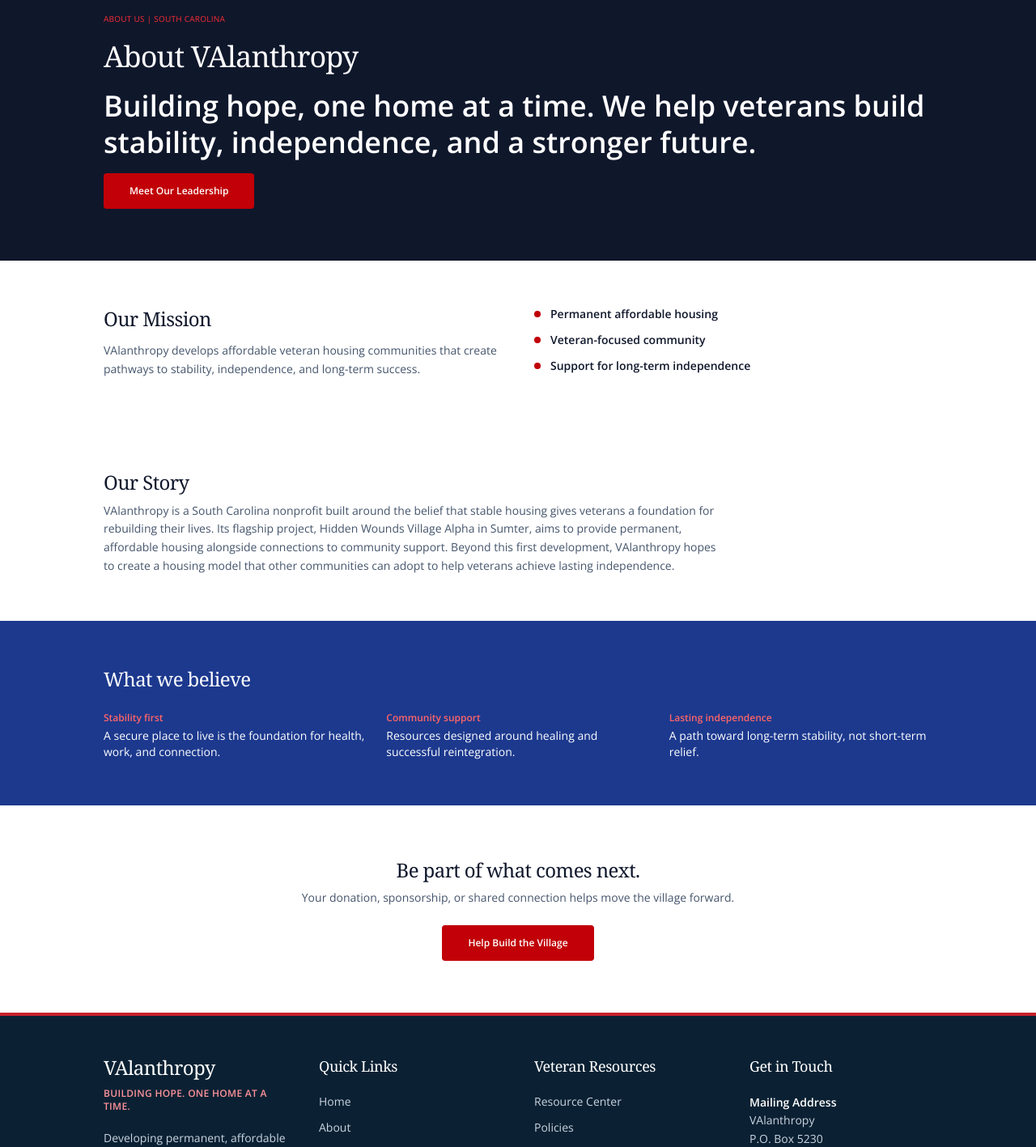
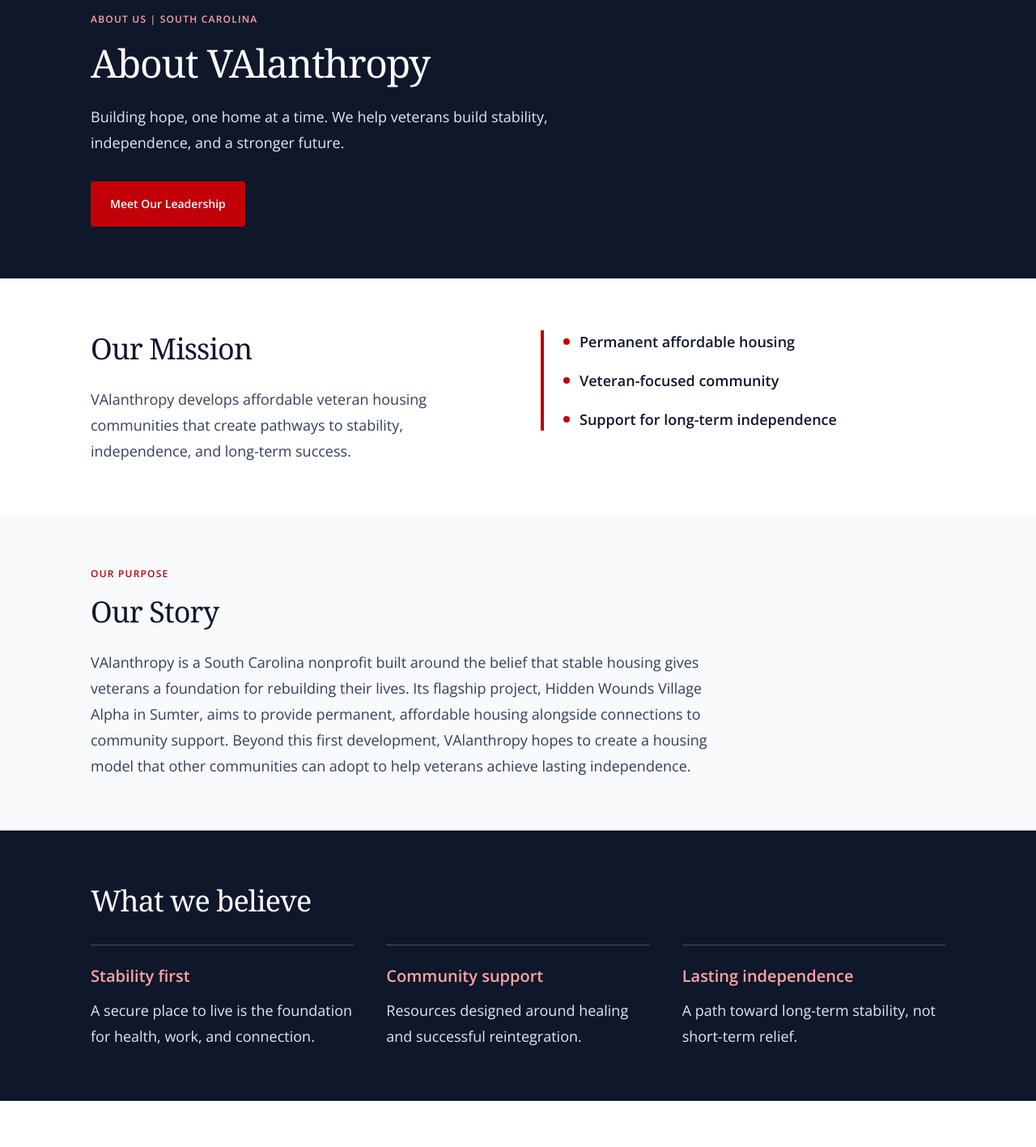
Before and after one commit to ktp-usc/valanthropy, a Next.js app: page /about in a window 1280 px wide. Shown: the part 120-1537 px from the top of the page at 81% size. Built offline with nearby package versions, Linux system fonts and the light colour scheme.

Commit message:
Match About page styling to Contact

```diff
--- a/app/about/page.tsx
+++ b/app/about/page.tsx
@@ -15,33 +15,60 @@ const values = [
         desc: "A path toward long-term stability, not short-term relief.",
     },
 ];
-const section_fonts = "bg-slate-900 px-4 py-10 text-white sm:px-8 sm:py-12 md:px-16 md:py-16"
-const division_fonts = "mx-auto max-w-5xl"
-const navigation_fonts = "mb-4 text-[10px] uppercase tracking-wide text-red-500"
-const h1_fonts = "mb-4 text-3xl font-bold leading-tight sm:text-4xl"
-const description_fonts = "mb-4 text-2xl font-bold leading-tight sm:text-4xl"
-const link_fonts = "inline-flex min-h-11 max-w-full items-center justify-center rounded bg-red-700 px-6 py-3 text-center text-sm font-semibold text-white transition hover:bg-red-800 focus-visible:outline-2 focus-visible:outline-offset-2 focus-visible:outline-white sm:px-8 sm:text-xs"
-const white_background = "bg-white px-4 py-10 sm:px-8 sm:py-12 md:px-16 md:py-14"
+
+const highlights = [
+    "Permanent affordable housing",
+    "Veteran-focused community",
+    "Support for long-term independence",
+];
+
+// Layout — matches Contact.
+const CONTAINER =
+    "mx-auto w-full max-w-6xl px-5 sm:px-8 lg:px-12";
+const SECTION = "py-12 md:py-16";
+const TWO_COLUMNS =
+    "grid items-start gap-8 md:grid-cols-2 md:gap-14";
+
+// Typography
+const EYEBROW =
+    "mb-4 text-xs font-semibold uppercase tracking-widest text-red-700";
+const PAGE_TITLE =
+    "mb-5 max-w-4xl font-heading text-4xl font-normal leading-tight tracking-tight text-white md:text-5xl";
+const SECTION_TITLE =
+    "font-heading text-3xl font-normal leading-tight tracking-tight text-slate-900 md:text-4xl";
+const BODY =
+    "text-base font-normal leading-7 text-slate-700 md:text-lg md:leading-8";
+
+// Buttons
+const BUTTON =
+    "inline-flex min-h-14 max-w-full items-center justify-center rounded bg-red-700 px-6 py-3 text-center text-sm font-semibold text-white transition-colors hover:bg-red-800 focus-visible:outline-2 focus-visible:outline-offset-4 motion-reduce:transition-none";
 
 export default function About() {
     return (
-        <div className="bg-white text-slate-900">
+        <div className="bg-white font-sans text-slate-900">
             <Header active="/about" />
 
+            <main>
                 {/* Hero */}
-            <section className={section_fonts}>
-                <div className={division_fonts}>
-                    <p className={navigation_fonts}>
+                <section className="bg-slate-900 py-12 md:py-16">
+                    <div className={CONTAINER}>
+                        <p className="mb-4 text-xs font-semibold uppercase tracking-widest text-red-300">
                             About Us | South Carolina
                         </p>
-                    <h1 className={h1_fonts}>About VAlanthropy</h1>
-                    <p className={description_fonts}>
-                        Building hope, one home at a time. We help veterans build stability,
-                        independence, and a stronger future.
+
+                        <h1 className={PAGE_TITLE}>
+                            About VAlanthropy
+                        </h1>
+
+                        <p className="max-w-prose text-base leading-7 text-slate-200 md:text-lg md:leading-8">
+                            Building hope, one home at a time. We help
+                            veterans build stability, independence, and
+                            a stronger future.
                         </p>
+
                         <Link
                             href="/about-leadership"
-                        className={link_fonts}
+                            className={`${BUTTON} mt-8 focus-visible:outline-white`}
                         >
                             Meet Our Leadership
                         </Link>
@@ -49,24 +76,32 @@ export default function About() {
                 </section>
 
                 {/* Mission */}
-            <section className={white_background}>
-                <div className="mx-auto grid max-w-5xl gap-10 md:grid-cols-2">
+                <section className={`bg-white ${SECTION}`}>
+                    <div className={`${CONTAINER} ${TWO_COLUMNS}`}>
                         <div>
-                        <h2 className="mb-3 text-2xl font-bold">Our Mission</h2>
-                        <p className="text-base leading-relaxed text-slate-600 md:text-sm">
-                            VAlanthropy develops affordable veteran housing communities that create
-                            pathways to stability, independence, and long-term success.
+                            <h2 className={`mb-6 ${SECTION_TITLE}`}>
+                                Our Mission
+                            </h2>
+
+                            <p className={BODY}>
+                                VAlanthropy develops affordable veteran
+                                housing communities that create pathways
+                                to stability, independence, and long-term
+                                success.
                             </p>
                         </div>
-                    <ul className="space-y-3 text-sm font-semibold">
-                        {[
-                            "Permanent affordable housing",
-                            "Veteran-focused community",
-                            "Support for long-term independence",
-                        ].map((item) => (
-                            <li key={item} className="flex items-center gap-3">
-                                <span className="h-2 w-2 rounded-full bg-red-700" />
-                                {item}
+
+                        <ul className="space-y-5 border-l-4 border-red-700 pl-6 text-base font-semibold leading-7 text-slate-900 md:text-lg">
+                            {highlights.map((item) => (
+                                <li
+                                    key={item}
+                                    className="flex items-start gap-3"
+                                >
+                                    <span
+                                        aria-hidden="true"
+                                        className="mt-2.5 h-2 w-2 shrink-0 rounded-full bg-red-700"
+                                    />
+                                    <span>{item}</span>
                                 </li>
                             ))}
                         </ul>
@@ -74,51 +109,79 @@ export default function About() {
                 </section>
 
                 {/* Story */}
-            <section className="px-4 py-10 sm:px-8 sm:py-12 md:px-16 md:py-14">
-                <div className="mx-auto max-w-5xl">
-                    <h2 className="mb-2 text-2xl font-bold">Our Story</h2>
-                    <p className="max-w-3xl text-base leading-relaxed text-slate-600 md:text-sm">
-                        VAlanthropy is a South Carolina nonprofit built around the belief that stable
-                        housing gives veterans a foundation for rebuilding their lives. Its flagship
-                        project, Hidden Wounds Village Alpha in Sumter, aims to provide permanent,
-                        affordable housing alongside connections to community support. Beyond this
-                        first development, VAlanthropy hopes to create a housing model that other
-                        communities can adopt to help veterans achieve lasting independence.
+                <section className={`bg-slate-50 ${SECTION}`}>
+                    <div className={CONTAINER}>
+                        <p className={EYEBROW}>
+                            Our purpose
+                        </p>
+
+                        <h2 className={`mb-6 ${SECTION_TITLE}`}>
+                            Our Story
+                        </h2>
+
+                        <p className={`max-w-3xl ${BODY}`}>
+                            VAlanthropy is a South Carolina nonprofit
+                            built around the belief that stable housing
+                            gives veterans a foundation for rebuilding
+                            their lives. Its flagship project, Hidden
+                            Wounds Village Alpha in Sumter, aims to
+                            provide permanent, affordable housing alongside
+                            connections to community support. Beyond this
+                            first development, VAlanthropy hopes to create
+                            a housing model that other communities can
+                            adopt to help veterans achieve lasting
+                            independence.
                         </p>
                     </div>
                 </section>
 
                 {/* Values */}
-            <section className="bg-blue-900 px-4 py-10 text-white sm:px-8 sm:py-12 md:px-16 md:py-14">
-                <div className="mx-auto max-w-5xl">
-                    <h2 className="mb-6 text-2xl font-bold">What we believe</h2>
-                    <div className="grid gap-6 md:grid-cols-3">
-                        {values.map((v) => (
-                            <div key={v.title}>
-                                <h3 className="mb-1 text-xs font-semibold text-red-400">
-                                    {v.title}
+                <section className={`bg-slate-900 text-white ${SECTION}`}>
+                    <div className={CONTAINER}>
+                        <h2 className="mb-8 font-heading text-3xl font-normal leading-tight tracking-tight md:text-4xl">
+                            What we believe
+                        </h2>
+
+                        <ul className="grid gap-8 md:grid-cols-3 md:gap-10">
+                            {values.map((value) => (
+                                <li
+                                    key={value.title}
+                                    className="border-t border-white/25 pt-6"
+                                >
+                                    <h3 className="mb-3 font-sans text-xl font-semibold leading-snug text-red-300">
+                                        {value.title}
                                     </h3>
-                                <p className="text-sm ">{v.desc}</p>
-                            </div>
+
+                                    <p className="text-base leading-7 text-slate-200 md:text-lg md:leading-8">
+                                        {value.desc}
+                                    </p>
+                                </li>
                             ))}
-                    </div>
+                        </ul>
                     </div>
                 </section>
 
                 {/* CTA */}
-            <section className="bg-white px-4 py-10 text-center sm:px-8 sm:py-12 md:py-16">
-                <h2 className="mb-2 text-2xl font-bold">Be part of what comes next.</h2>
-                <p className="mb-6 text-sm text-slate-600 ">
-                    Your donation, sponsorship, or shared connection helps move the village
-                    forward.
+                <section className={`bg-white text-center ${SECTION}`}>
+                    <div className={CONTAINER}>
+                        <h2 className={`mb-6 ${SECTION_TITLE}`}>
+                            Be part of what comes next.
+                        </h2>
+
+                        <p className={`mx-auto max-w-prose ${BODY}`}>
+                            Your donation, sponsorship, or shared
+                            connection helps move the village forward.
                         </p>
+
                         <Link
                             href="/ways-to-help"
-                    className="inline-flex min-h-11 max-w-full items-center justify-center rounded bg-red-700 px-6 py-3 text-center text-sm font-semibold text-white transition hover:bg-red-800 focus-visible:outline-2 focus-visible:outline-offset-2 focus-visible:outline-red-700 sm:px-8 sm:text-xs"
+                            className={`${BUTTON} mt-8 focus-visible:outline-red-700`}
                         >
                             Help Build the Village
                         </Link>
+                    </div>
                 </section>
+            </main>
         </div>
     );
 }
```
Lines whose indentation alone changed are shown as unchanged.
